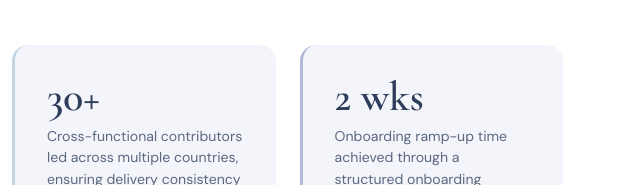
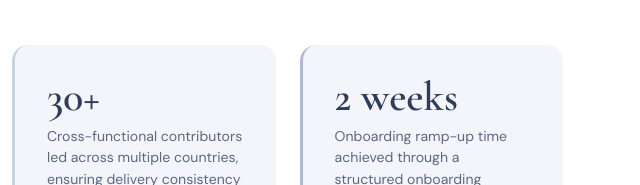
Before and after one commit to diananfathimah-Learning-Specialist/Diana-s-Portofolio, a plain HTML site: page index.html in a window 1280 px wide. Shown: the part 986-1171 px from the top of the page, 640-1280 px from the left. Drawn offline with nearby package versions, Linux system fonts and the light colour scheme.

Commit message:
Update index.html

```diff
--- a/index.html
+++ b/index.html
@@ -455,7 +455,7 @@
         <p class="achieve-desc">Cross-functional contributors led across multiple countries, ensuring delivery consistency and operational alignment.</p>
       </div>
       <div class="achieve-card">
-        <div class="achieve-stat">2 wks</div>
+        <div class="achieve-stat">2 weeks</div>
         <p class="achieve-desc">Onboarding ramp-up time achieved through a structured onboarding system enabling simultaneous course development at scale.</p>
       </div>
       <div class="achieve-card">
```
